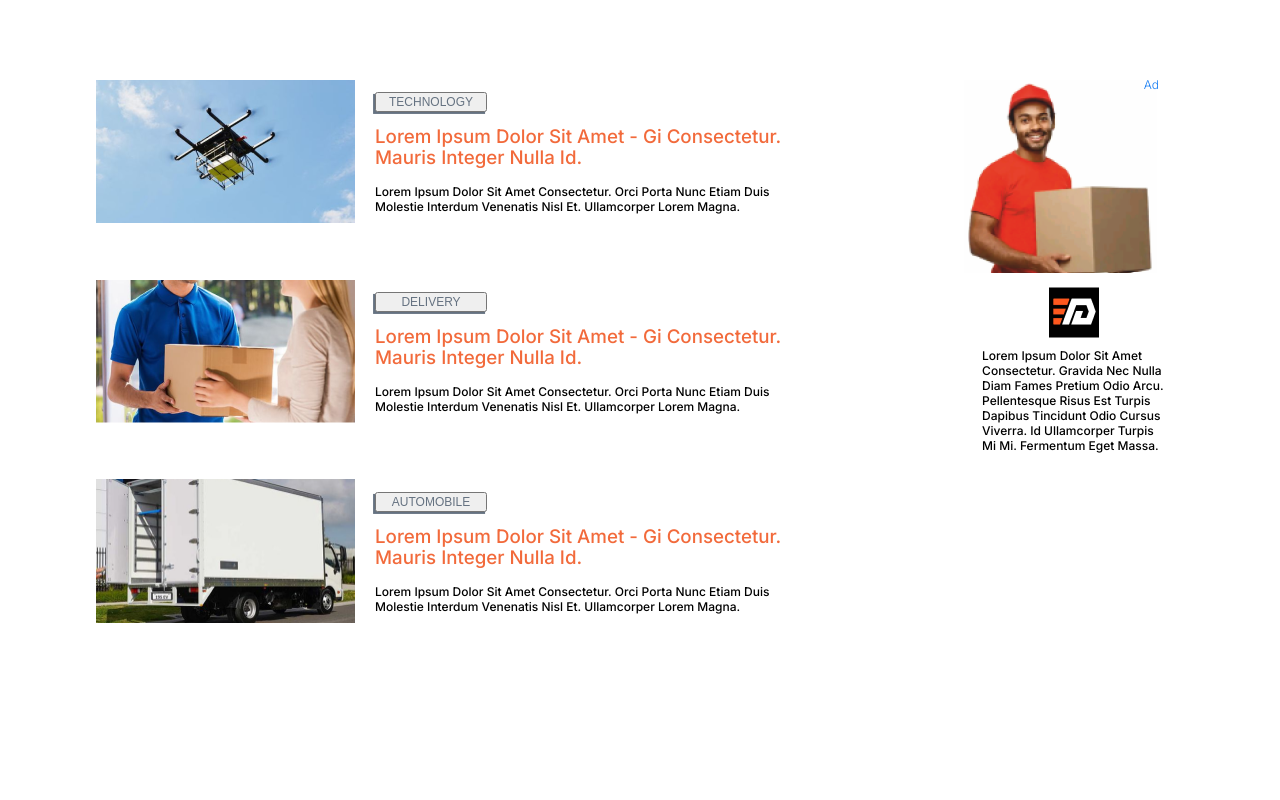
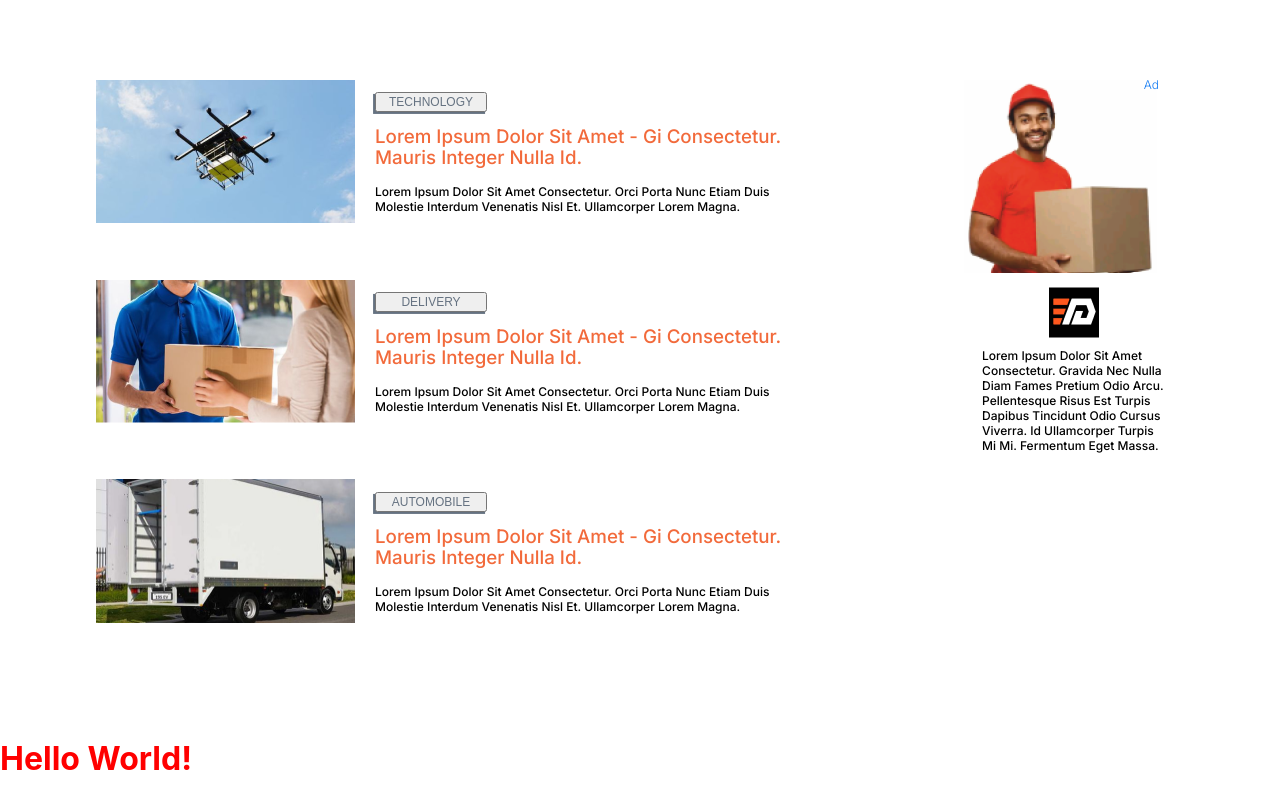
Before and after one commit to Sandiego17/dispatch-hub-blog-page, a React (Create React App) app: page / in a window 1280 px wide. Shown: the part 636-1436 px from the top of the page. Before the commit the page ends 1375 px from the top, so only its background shows below. Built offline with nearby package versions, Linux system fonts and the light colour scheme.

Commit message:
feat: recent Articles section created, mounted in App, and tested

```diff
--- a/src/App.tsx
+++ b/src/App.tsx
@@ -1,10 +1,12 @@
 import './App.css';
 import { Body } from './components/body/Body';
+import { Recent } from './components/recent/Recent';
 
 const App = () => {
   return (
     <div className="App">
       <Body />
+      <Recent />
     </div>
   );
 }
--- /dev/null
+++ b/src/components/recent/Recent.css
@@ -0,0 +1,3 @@
+h1 {
+  color: red;
+}
--- /dev/null
+++ b/src/components/recent/Recent.tsx
@@ -0,0 +1,9 @@
+import './Recent.css';
+
+export const Recent = () => {
+  return (
+    <div className="recentArticles">
+      <h1>Hello World!</h1>
+    </div>
+  )
+}
```
